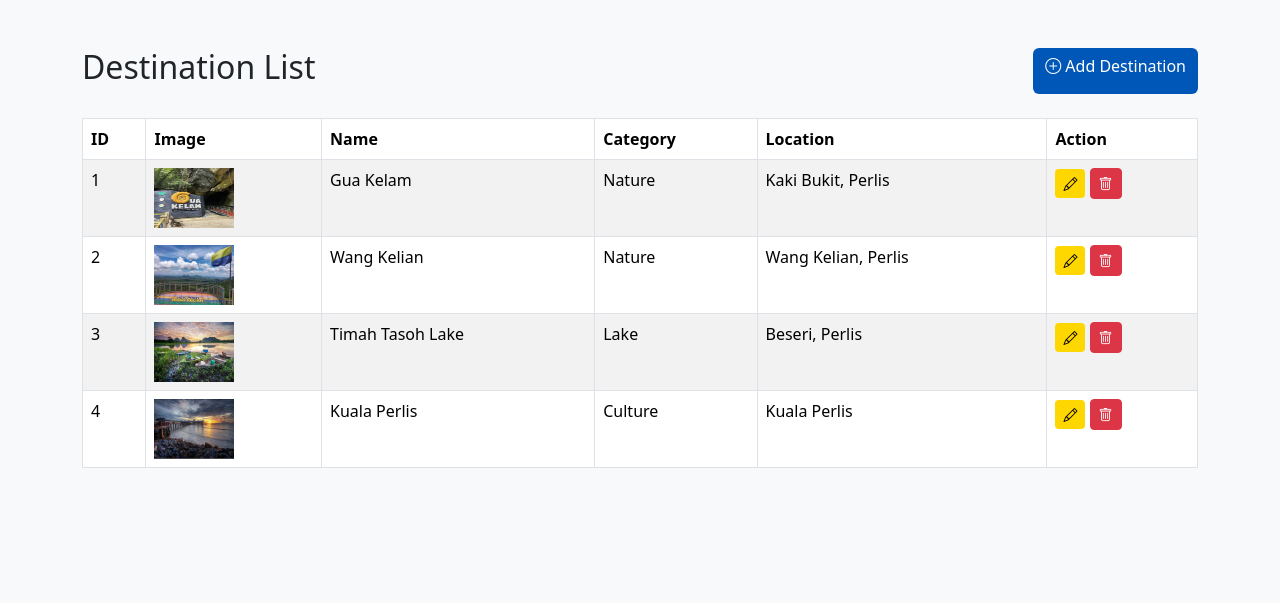
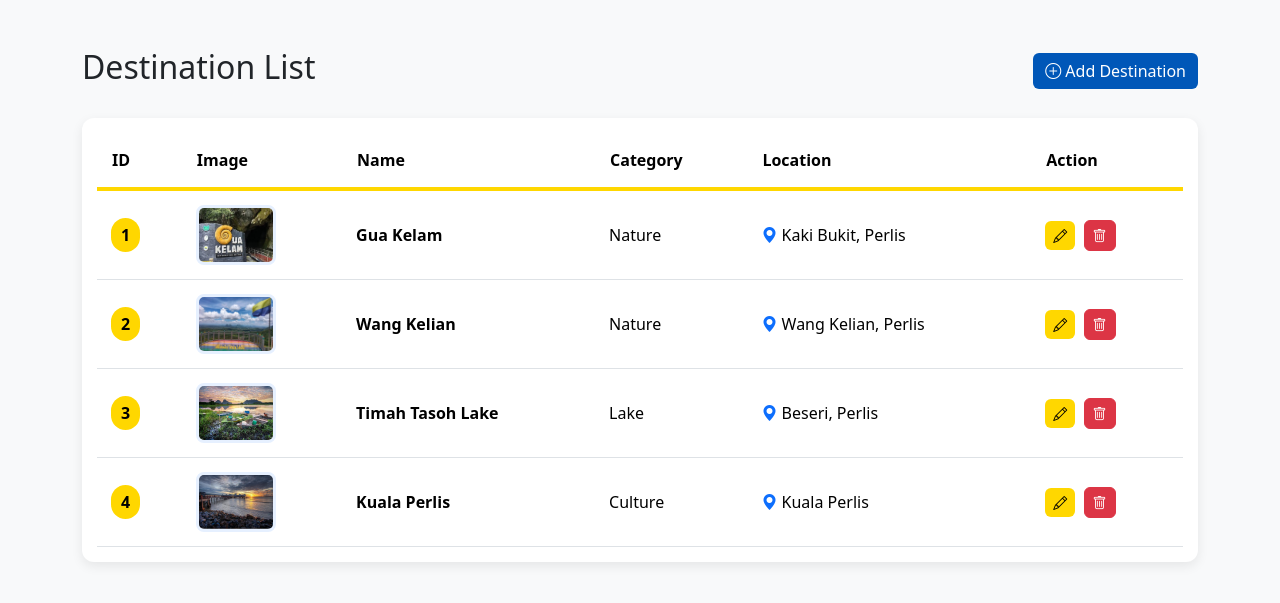
Before and after one commit to LinaRaihanah/smartperlis, a PHP site: page /admin/manage_destination.php in a window 1280 px wide. Shown: the part 56-659 px from the top of the page. Run offline with PHP 8.4, Linux system fonts and the light colour scheme; a user stored in the database is signed in; data comes from the database, SQL or seed files in the repository.

Commit message:
css new commit

```diff
--- a/admin/manage_destination.php
+++ b/admin/manage_destination.php
@@ -96,7 +96,7 @@ Destination
 
 
 /* ===============================
-   TABLE DESIGN
+   TABLE CONTAINER
 ================================ */
 
 .table-container {
@@ -104,10 +104,17 @@ Destination
     border-radius: 12px;
     padding: 15px;
     box-shadow: 0 4px 12px rgba(0,0,0,0.08);
+    overflow: hidden;
 }
 
 
-/* Table Header */
+/* ===============================
+   TABLE HEADER
+================================ */
+
+.destination-table {
+    margin-bottom: 0;
+}
 
 .destination-table thead {
     background-color: #0057B8;
@@ -128,7 +135,9 @@ Destination
 }
 
 
-/* Table Body */
+/* ===============================
+   TABLE BODY
+================================ */
 
 .destination-table tbody td {
     padding: 14px;
@@ -155,7 +164,9 @@ Destination
 }
 
 
-/* ID Badge */
+/* ===============================
+   ID BADGE
+================================ */
 
 .id-badge {
     background-color: #FFD700;
@@ -166,7 +177,9 @@ Destination
 }
 
 
-/* Image */
+/* ===============================
+   DESTINATION IMAGE
+================================ */
 
 .destination-image {
     width: 80px;
@@ -177,7 +190,9 @@ Destination
 }
 
 
-/* Action buttons */
+/* ===============================
+   ACTION BUTTONS
+================================ */
 
 .action-btn {
     border-radius: 6px;
@@ -192,7 +207,9 @@ Destination
 <body class="bg-light">
 
 
-<!-- Navbar -->
+<!-- ===============================
+     NAVBAR
+================================ -->
 
 <nav class="navbar navbar-dark navbar-blue">
 
@@ -217,10 +234,15 @@ Dashboard
 </nav>
 
 
+
+<!-- ===============================
+     MAIN CONTENT
+================================ -->
+
 <div class="container mt-5">
 
 
-<div class="d-flex justify-content-between mb-4">
+<div class="d-flex justify-content-between align-items-center mb-4">
 
 
 <h2>
@@ -243,10 +265,17 @@ Add Destination
 </div>
 
 
-<table class="table table-bordered table-striped bg-white">
+
+<!-- ===============================
+     DESTINATION TABLE
+================================ -->
+
+<div class="table-container">
+
+<table class="table destination-table">
 
 
-<thead class="table-blue">
+<thead>
 
 <tr>
 
@@ -299,28 +328,47 @@ while($row=mysqli_fetch_assoc($result)){
 <tr>
 
 
+<!-- ID -->
+
 <td>
 
+<span class="id-badge">
+
 <?php echo $row['destination_id']; ?>
+
+</span>
 
 </td>
 
 
+
+<!-- Image -->
+
 <td>
 
 <img src="../assets/images/<?php echo $row['image']; ?>"
-width="80"
-height="60">
+
+class="destination-image">
 
 </td>
 
 
+
+<!-- Name -->
+
 <td>
+
+<strong>
 
 <?php echo $row['destination_name']; ?>
 
+</strong>
+
 </td>
 
+
+
+<!-- Category -->
 
 <td>
 
@@ -329,12 +377,20 @@ height="60">
 </td>
 
 
+
+<!-- Location -->
+
 <td>
+
+<i class="bi bi-geo-alt-fill text-primary"></i>
 
 <?php echo $row['location']; ?>
 
 </td>
 
+
+
+<!-- Action -->
 
 <td>
 
@@ -342,17 +398,21 @@ height="60">
 <!-- Edit -->
 
 <a href="edit_destination.php?id=<?php echo $row['destination_id']; ?>"
-class="btn btn-yellow btn-sm">
+
+class="btn btn-yellow btn-sm action-btn">
 
 <i class="bi bi-pencil"></i>
 
 </a>
 
 
+
 <!-- Delete -->
 
 <a href="manage_destination.php?delete=<?php echo $row['destination_id']; ?>"
-class="btn btn-danger btn-sm"
+
+class="btn btn-danger btn-sm action-btn"
+
 onclick="return confirm('Delete this destination?')">
 
 <i class="bi bi-trash"></i>
@@ -375,8 +435,9 @@ onclick="return confirm('Delete this destination?')">
 
 </tbody>
 
+</table>
 
-</table>
+</div>
 
 
 </div>
```
